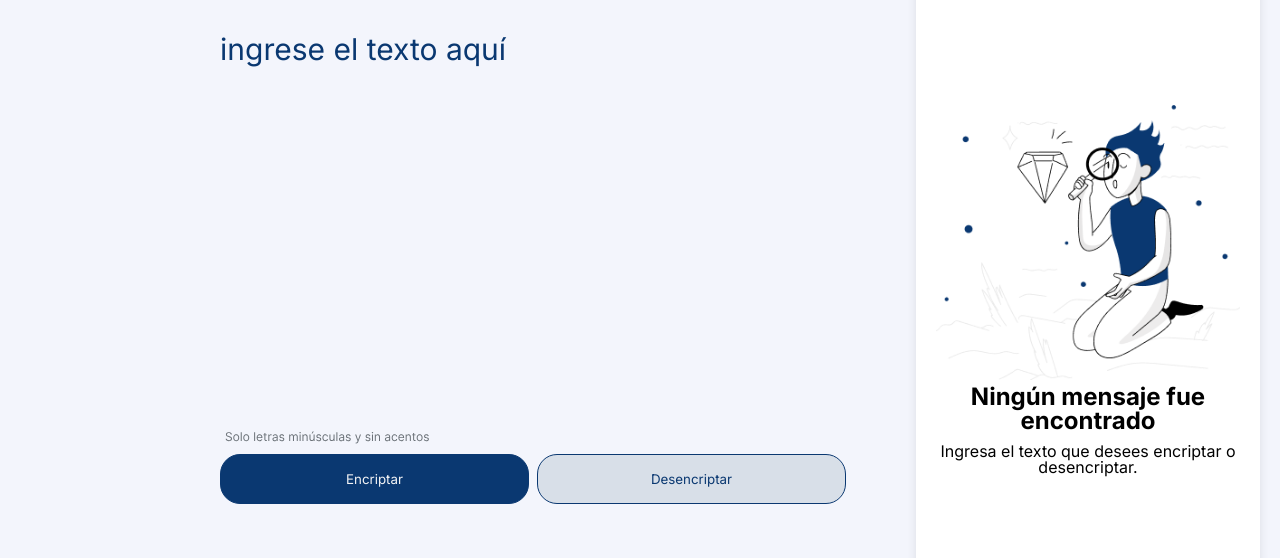
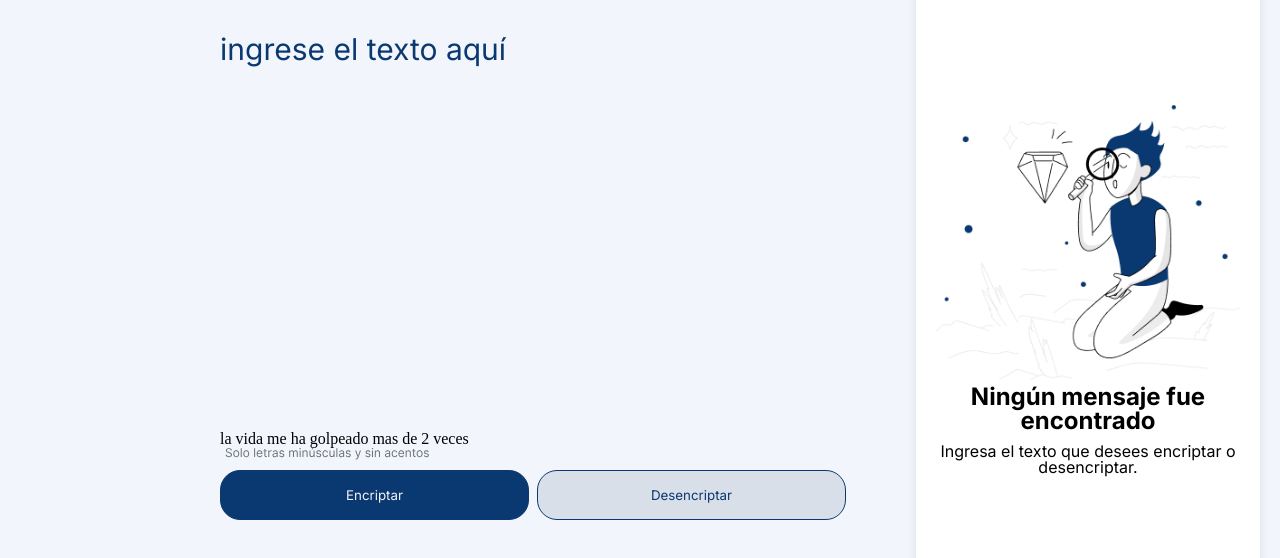
Before and after one commit to BreinerGM/encriptador-prueba, a plain HTML site: page index.html in a window 1280 px wide. Shown: the part 110-668 px from the top of the page. Drawn offline with Linux system fonts and the light colour scheme.

Commit message:
frase de diome

```diff
--- a/index.html
+++ b/index.html
@@ -19,6 +19,7 @@
             </header>
             <div class="contenedor">
                 <textarea class="section-1-cont__area" name="text" id="text" cols="1" rows="7" placeholder="ingrese el texto aquí"></textarea>
+                <p>la vida me ha golpeado mas de 2 veces</p>
                 <img class="section-1-cont__img" src="/imagenes/Solo letras minúsculas y sin acentos.svg" alt="aviso">
                     <div class="section-1-cont-bot">
                         <input onclick="encriptarText();" class="section-1-cont__b1" type="button" value="Encriptar">
```
